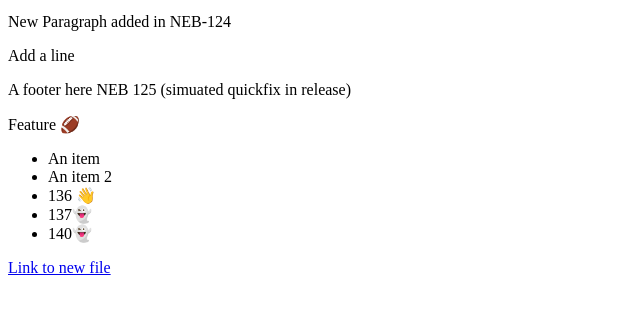
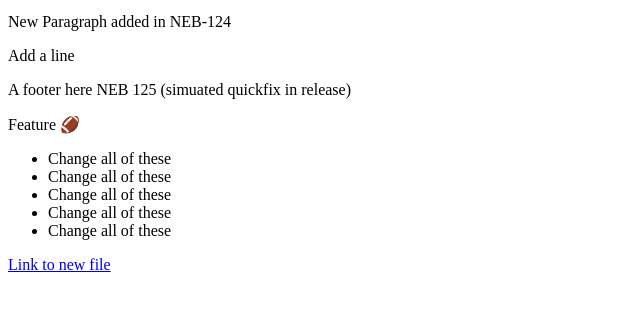
Before and after one commit to clay-gibson/gitflow-github-test, a plain HTML site: page index.html in a window 1280 px wide. Shown: the part 103-414 px from the top of the page, without its empty margins (0-640 px from the left). Drawn offline with Linux system fonts and the light colour scheme.

Commit message:
change list

```diff
--- a/index.html
+++ b/index.html
@@ -14,11 +14,11 @@
         <div>A footer here NEB 125 (simuated quickfix in release)</div>
         <p>Feature 🏈</p>
         <ul>
-            <li>An item</li>
-            <li>An item 2</li>
-            <li>136 👋</li>
-            <li>137👻</li>
-            <li>140👻     </li>
+            <li>Change all of these</li>
+            <li>Change all of these</li>
+            <li>Change all of these</li>
+            <li>Change all of these</li>
+            <li>Change all of these</li>
         </ul>
 
 
```
